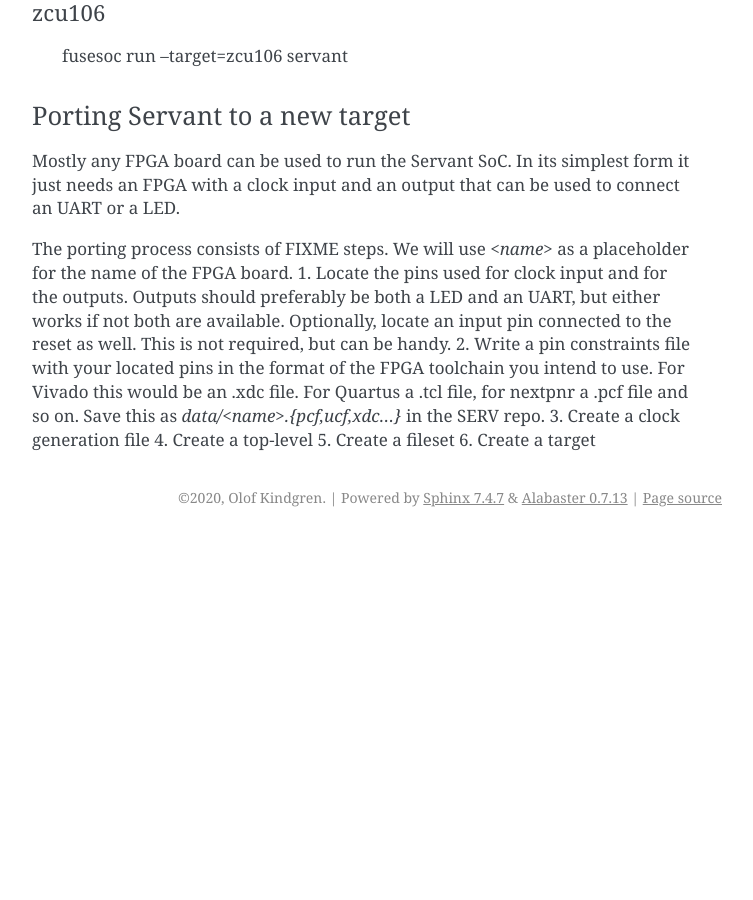
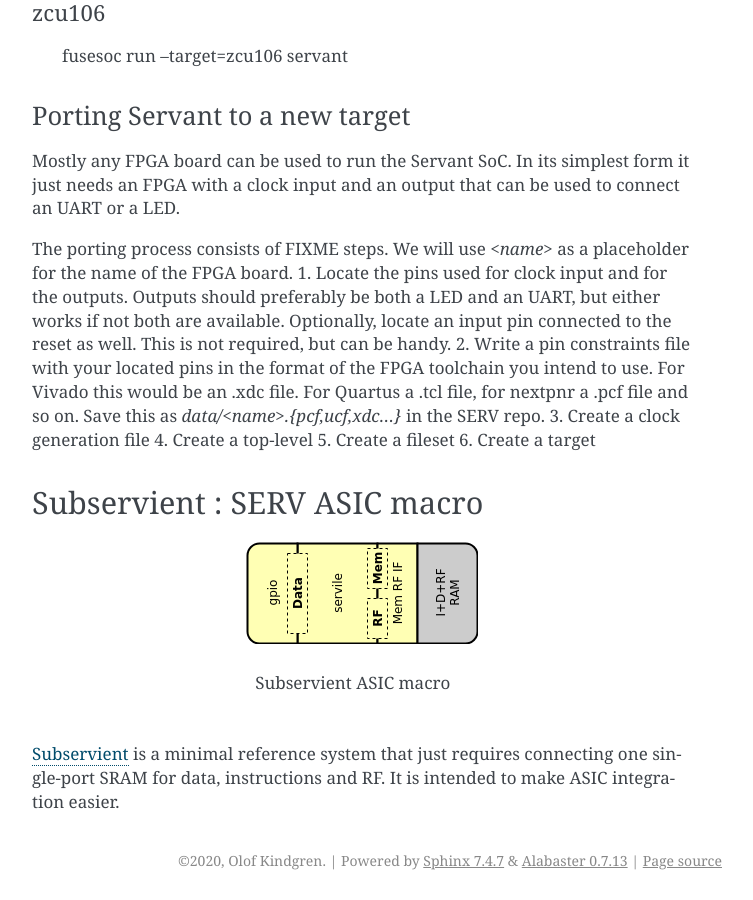
Before and after one commit to olofk/serv, a Sphinx documentation site: the page built from doc/reservoir.rst, in a window 1280 px wide and 900 px high, scrolled down 12088 px. Shown: the whole window, without its empty margins (388-1141 px from the left). Built offline with Sphinx 7.4.7, drawn with Linux system fonts in a browser that asks for light colours; before the commit the page ends 12625 px from its top, so only the background shows below that; some of the changed text lies outside the part shown.

Commit message:
Add Subservient documentation

```diff
--- a/doc/conf.py
+++ b/doc/conf.py
@@ -28,7 +28,6 @@ author = 'Olof Kindgren'
 # extensions coming with Sphinx (named 'sphinx.ext.*') or your custom
 # ones.
 extensions = [
-    'sphinx.ext.autosectionlabel',
     'sphinxcontrib.wavedrom'
 ]
 
--- a/doc/reservoir.rst
+++ b/doc/reservoir.rst
@@ -9,3 +9,4 @@ Welcome to the reservoir, a pool of ready-made designs and subsystems for differ
 .. include::   servile.rst
 .. include::   serving.rst
 .. include::   servant.rst
+.. include::   subservient.rst
--- /dev/null
+++ b/doc/subservient.rst
@@ -0,0 +1,8 @@
+Subservient : SERV ASIC macro
+=============================
+
+.. figure:: subservient.png
+
+   Subservient ASIC macro
+
+`Subservient <https://github.com/olofk/subservient>`_ is a minimal reference system that just requires connecting one single-port SRAM for data, instructions and RF. It is intended to make ASIC integration easier.
```
Also changed, not shown: doc/subservient.png (added).
